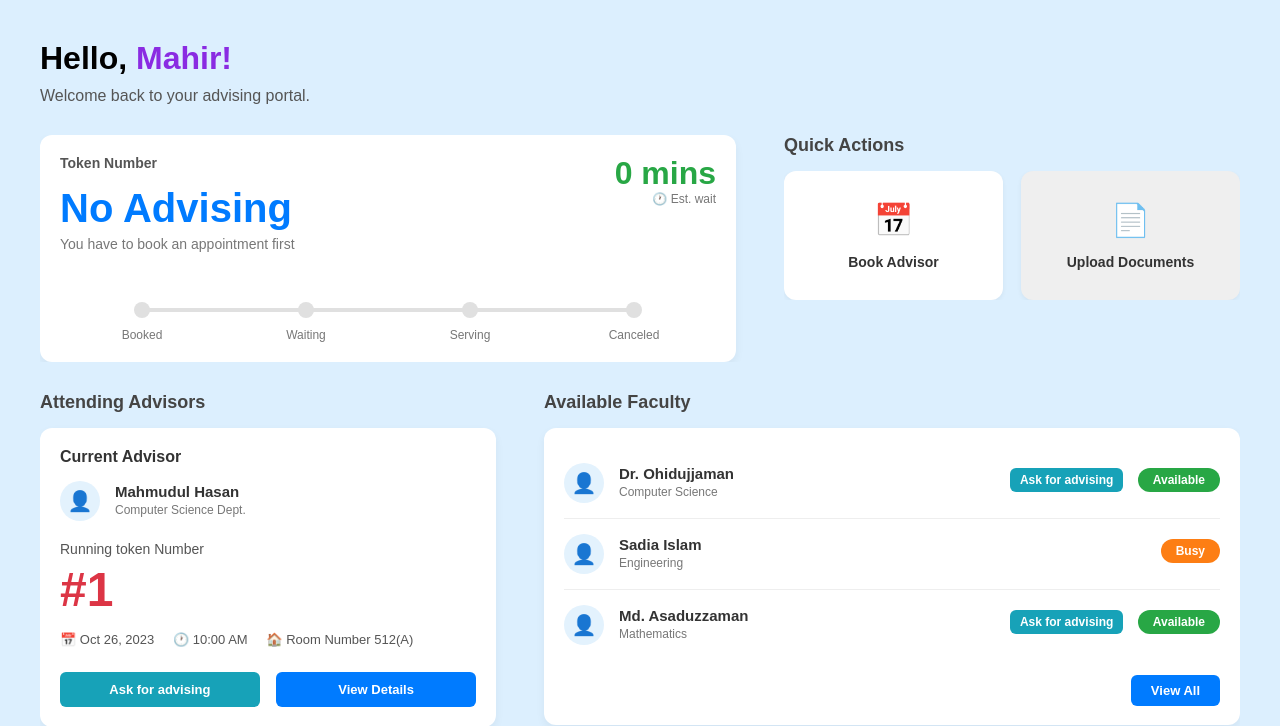
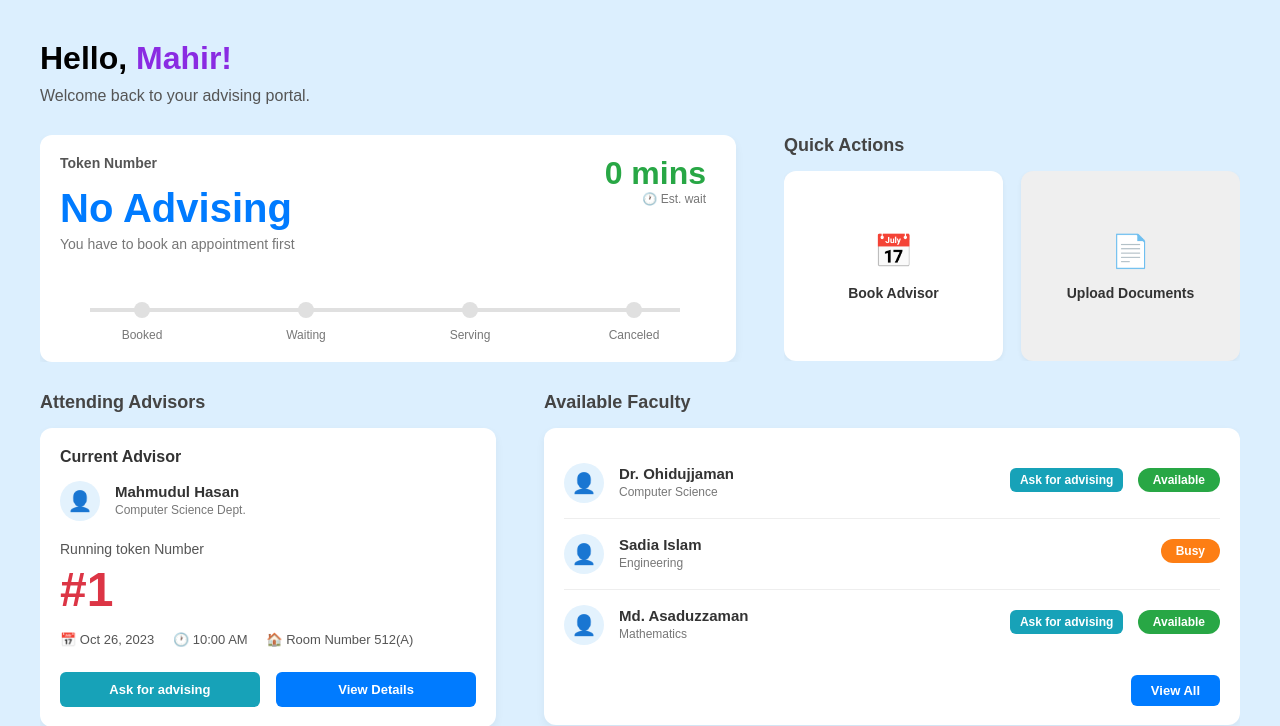
Before and after one commit to mahir817/Advisor-Scheduler-Project-, a PHP site: page /student-module/student-dashboard.html in a window 1280 px wide. Shown: the top 726 px of the page. Run offline with PHP 8.4, Linux system fonts and the light colour scheme.

Commit message:
student dashboard added

```diff
--- a/student-module/css/student.css
+++ b/student-module/css/student.css
@@ -4,25 +4,20 @@ body {
     margin: 0;
     padding: 0;
 }
-
 .main-container {
     max-width: 1200px;
     padding: 40px;
     margin: 0 auto;
 }
-
-/* Header Section */
 .header-title {
     font-size: 32px;
     margin-bottom: 10px;
 }
-
 .header-title .hello {
     font-weight: bold;
     color: #000;
     display: inline-block;
 }
-
 .header-title .name {
     font-weight: bold;
     color: #8A2BE2;
@@ -34,13 +29,14 @@ body {
     color: #555;
     margin-bottom: 30px;
 }
-
-/* Common Layout */
 .row {
     width: 100%;
     margin-bottom: 30px;
-    overflow: hidden; /* Clearfix */
+    overflow: hidden;
 }
+
+
+
 
 .card {
     background-color: #FFF;
@@ -49,27 +45,21 @@ body {
     padding: 20px;
     box-sizing: border-box;
 }
-
 .section-title {
     font-weight: bold;
     color: #444;
     margin-bottom: 15px;
     font-size: 18px;
 }
-
-/* Top Row Layout */
 .col-token {
     float: left;
     width: 58%;
     margin-right: 4%;
 }
-
 .col-quick-actions {
     float: left;
     width: 38%;
 }
-
-/* Token Status Card */
 .token-card {
     position: relative;
 }
@@ -80,39 +70,35 @@ body {
     color: #555;
     margin-bottom: 15px;
 }
-
 .token-status {
     font-size: 40px;
     font-weight: bold;
     color: #007BFF;
     margin-bottom: 5px;
 }
-
 .token-sub {
     font-size: 14px;
     color: #777;
     margin-bottom: 40px;
 }
-
 .token-right {
     position: absolute;
     top: 20px;
     right: 20px;
     text-align: right;
 }
-
 .token-time {
     font-size: 32px;
     font-weight: bold;
     color: #28A745;
+    margin-right: 10px;
 }
 
 .token-wait {
     font-size: 12px;
     color: #777;
+    margin-right: 10px;
 }
-
-/* Progress Bar */
 .progress-bar-container {
     width: 100%;
     position: relative;
@@ -120,19 +106,20 @@ body {
 }
 
 .progress-line {
-    width: 75%;
+    width: 90%;
     height: 4px;
     background-color: #E0E0E0;
     position: absolute;
     top: 16px;
-    left: 12.5%;
+    margin-left: 30px;
     z-index: 1;
 }
-
 .progress-nodes {
     width: 100%;
     overflow: hidden;
 }
+
+
 
 .node-wrapper {
     float: left;
@@ -141,7 +128,6 @@ body {
     position: relative;
     z-index: 2;
 }
-
 .node-circle {
     width: 16px;
     height: 16px;
@@ -154,12 +140,9 @@ body {
     font-size: 12px;
     color: #777;
 }
-
-/* Quick Actions Card */
 .quick-cards-wrapper {
     overflow: hidden;
 }
-
 .action-card {
     float: left;
     width: 48%;
@@ -167,8 +150,9 @@ body {
     border-radius: 12px;
     text-align: center;
     box-sizing: border-box;
-    cursor: pointer;
+    align-content: center;
     box-shadow: 0 2px 5px rgba(0,0,0,0.05);
+    height: 190px;
 }
 
 .action-card.bg-white {
@@ -185,14 +169,12 @@ body {
     color: #007BFF;
     margin-bottom: 15px;
 }
-
 .action-text {
     font-size: 14px;
     font-weight: bold;
     color: #333;
 }
 
-/* Bottom Row Layout */
 .col-advisor {
     float: left;
     width: 38%;
@@ -203,8 +185,6 @@ body {
     float: left;
     width: 58%;
 }
-
-/* Current Advisor Card */
 .ca-title {
     font-weight: bold;
     font-size: 16px;
@@ -216,7 +196,6 @@ body {
     overflow: hidden;
     margin-bottom: 20px;
 }
-
 .user-icon-circle {
     width: 40px;
     height: 40px;
@@ -229,30 +208,25 @@ body {
     float: left;
     margin-right: 15px;
 }
-
 .user-details {
     float: left;
     padding-top: 2px;
 }
-
 .user-name {
     font-weight: bold;
     font-size: 15px;
     color: #333;
 }
-
 .user-dept {
     font-size: 12px;
     color: #777;
     margin-top: 3px;
 }
-
 .run-token-label {
     font-size: 14px;
     color: #555;
     margin-bottom: 5px;
 }
-
 .run-token-num {
     font-size: 48px;
     font-weight: bold;
@@ -260,21 +234,20 @@ body {
     margin-bottom: 15px;
 }
 
+
+
 .info-row {
     font-size: 13px;
     color: #555;
     margin-bottom: 25px;
 }
-
 .info-item {
     display: inline-block;
     margin-right: 15px;
 }
-
 .btn-group {
     overflow: hidden;
 }
-
 .btn {
     padding: 10px 15px;
     border-radius: 6px;
@@ -286,7 +259,6 @@ body {
     box-sizing: border-box;
     display: inline-block;
 }
-
 .btn-cyan {
     background-color: #17A2B8;
 }
@@ -294,7 +266,6 @@ body {
 .btn-blue {
     background-color: #007BFF;
 }
-
 .btn-ask {
     float: left;
     width: 48%;
@@ -305,18 +276,14 @@ body {
     float: left;
     width: 48%;
 }
-
-/* Available Faculty Card */
 .faculty-list {
     margin-bottom: 15px;
 }
-
 .faculty-row {
     overflow: hidden;
     padding: 15px 0;
     border-bottom: 1px solid #EEE;
 }
-
 .faculty-row:last-child {
     border-bottom: none;
 }
@@ -326,13 +293,14 @@ body {
     width: 45%;
 }
 
+
+
 .faculty-right {
     float: right;
     width: 55%;
     text-align: right;
     padding-top: 5px;
 }
-
 .pill {
     display: inline-block;
     padding: 5px 15px;
@@ -342,7 +310,6 @@ body {
     color: #FFF;
     margin-left: 10px;
 }
-
 .pill-green {
     background-color: #28A745;
 }
--- a/student-module/student-dashboard.html
+++ b/student-module/student-dashboard.html
@@ -13,7 +13,6 @@
             <div class="name">Mahir!</div>
         </div>
         <div class="header-subtitle">Welcome back to your advising portal.</div>
-
         <div class="row">
             <div class="col-token">
                 <div class="card token-card">
```
